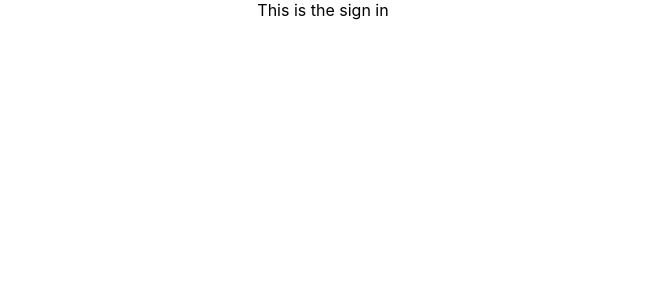
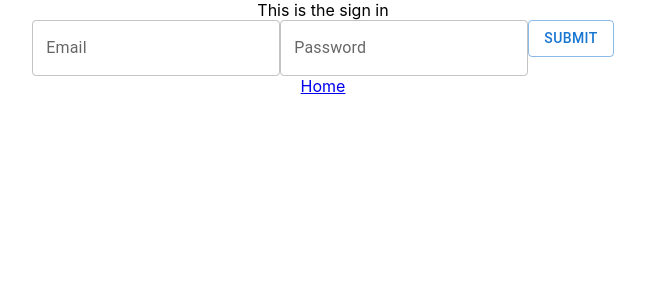
Before and after one commit to Bkrish6398/entertainment_hub, a React (Create React App) app in the folder client/: page /signin in a window 1280 px wide. Shown: the top 300 px of the page, without its empty margins (317-962 px from the left). Built offline with nearby package versions, Linux system fonts and the light colour scheme; no server answers.

Commit message:
added auth method

```diff
--- /dev/null
+++ b/client/src/Auth/UserAuth.js
@@ -0,0 +1,25 @@
+import axios from "axios";
+var sessionToken = localStorage.getItem("token");
+const checkIfUserAithenticated = () => {
+  return new Promise((resolve, reject) => {
+    axios
+      .get("/isUserAuthenticated", {
+        headers: {
+          "x-access-token": sessionToken,
+        },
+      })
+      .then((resP) => {
+        if (resP != null) {
+          if (resP.data.isAuthorized === true) {
+          }
+        }
+
+        resolve(resP);
+      })
+      .catch((err) => {
+        reject(err);
+      });
+  });
+};
+
+export default checkIfUserAithenticated;
--- a/client/src/Components/HomePage.js
+++ b/client/src/Components/HomePage.js
@@ -1,11 +1,31 @@
 import React from "react";
 import { Routes, Route, Link } from "react-router-dom";
 import axios from "axios";
+import checkIfUserAithenticated from "../Auth/UserAuth";
 
 function HomePage() {
+  const [isAuthenticated, setIsAuthenticated] = React.useState(false);
+  const [userRole, setUserRole] = React.useState("");
+
+  React.useEffect(() => {
+    var userRoleVar = localStorage.getItem("role");
+    setUserRole(userRoleVar);
+    checkIfUserAithenticated()
+      .then((resP) => {
+        if (resP != null) {
+          if (resP.data.isAuthorized === true) {
+            setIsAuthenticated(true);
+          }
+        }
+        console.log(resP);
+      })
+      .catch((err) => console.log(err));
+  }, []);
+
   return (
     <div>
       This is Homepage
+      {isAuthenticated === false ? (
         <div>
           <nav>
             <Link to="/signup">Sign Up</Link>
@@ -14,6 +34,7 @@ function HomePage() {
             <Link to="/signin">Sign In</Link>
           </nav>
         </div>
+      ) : null}
     </div>
   );
 }
--- a/client/src/Components/SignInPage.js
+++ b/client/src/Components/SignInPage.js
@@ -1,7 +1,87 @@
 import React from "react";
+import TextField from "@mui/material/TextField";
+import Button from "@mui/material/Button";
+import { Routes, Route, Link, useNavigate } from "react-router-dom";
+import checkIfUserAithenticated from "../Auth/UserAuth";
+import axios from "axios";
 
 function SignInPage() {
-  return <div>This is the sign in</div>;
+  const navigate = useNavigate();
+  const [userEmail, setUserEmail] = React.useState("");
+  const [userPassword, setUserPassword] = React.useState("");
+  const [isAuthenticated, setIsAuthenticated] = React.useState(false);
+
+  React.useEffect(() => {
+    checkIfUserAithenticated()
+      .then((resP) => {
+        if (resP != null) {
+          if (resP.data.isAuthorized === true) {
+            setIsAuthenticated(true);
+            navigate("/");
+          }
+        }
+      })
+      .catch((err) => console.log(err));
+  }, [navigate]);
+
+  const handleSignIn = () => {
+    var userCred = {
+      email: userEmail,
+      password: userPassword,
+    };
+    console.log("Sign in.....");
+    axios
+      .post("/user/login", userCred)
+      .then((resP) => {
+        if (resP != null) {
+          if (resP.data.isAuthenticated) {
+            localStorage.setItem("role", resP.data.role);
+            localStorage.setItem("token", resP.data.token);
+            navigate("/");
+          }
+        }
+
+        if (resP.data.message === "Authentication Successfull") {
+          setIsAuthenticated(true);
+          alert("You are authenticated");
+        }
+        if (resP.data.message === "Password doesn't match") {
+          setIsAuthenticated(false);
+          alert("Username or Password doesn't match");
+        }
+
+        console.log(resP);
+      })
+      .catch((err) => console.log("unable to login...", err));
+  };
+  return (
+    <div>
+      This is the sign in
+      <div>
+        <TextField
+          id="outlined-fname-input"
+          label="Email"
+          onChange={(e) => setUserEmail(e.target.value)}
+        />
+
+        <TextField
+          id="outlined-password-input"
+          label="Password"
+          type="password"
+          autoComplete="current-password"
+          onChange={(e) => setUserPassword(e.target.value)}
+        />
+        <Button variant="outlined" onClick={handleSignIn}>
+          Submit
+        </Button>
+      </div>
+      <div>
+        <nav>
+          <Link to="/">Home</Link>
+        </nav>
+      </div>
+    </div>
+  );
 }
 
 export default SignInPage;
--- a/client/src/Components/SignUpPage.js
+++ b/client/src/Components/SignUpPage.js
@@ -4,6 +4,7 @@ import HomePage from "./HomePage";
 import { Routes, Route, Link, useNavigate } from "react-router-dom";
 import TextField from "@mui/material/TextField";
 import Button from "@mui/material/Button";
+import checkIfUserAithenticated from "../Auth/UserAuth";
 import axios from "axios";
 
 function SignUpPage() {
@@ -12,6 +13,20 @@ function SignUpPage() {
   const [lName, setLName] = React.useState("");
   const [email, setEmail] = React.useState("");
   const [password, setPassword] = React.useState("");
+  const [isAuthenticated, setIsAuthenticated] = React.useState(false);
+
+  React.useEffect(() => {
+    checkIfUserAithenticated()
+      .then((resP) => {
+        if (resP != null) {
+          if (resP.data.isAuthorized === true) {
+            setIsAuthenticated(true);
+            navigate("/");
+          }
+        }
+      })
+      .catch((err) => console.log(err));
+  }, [navigate]);
 
   const handleSubmit = () => {
     const userData = {
```
Lines whose indentation alone changed are shown as unchanged.
